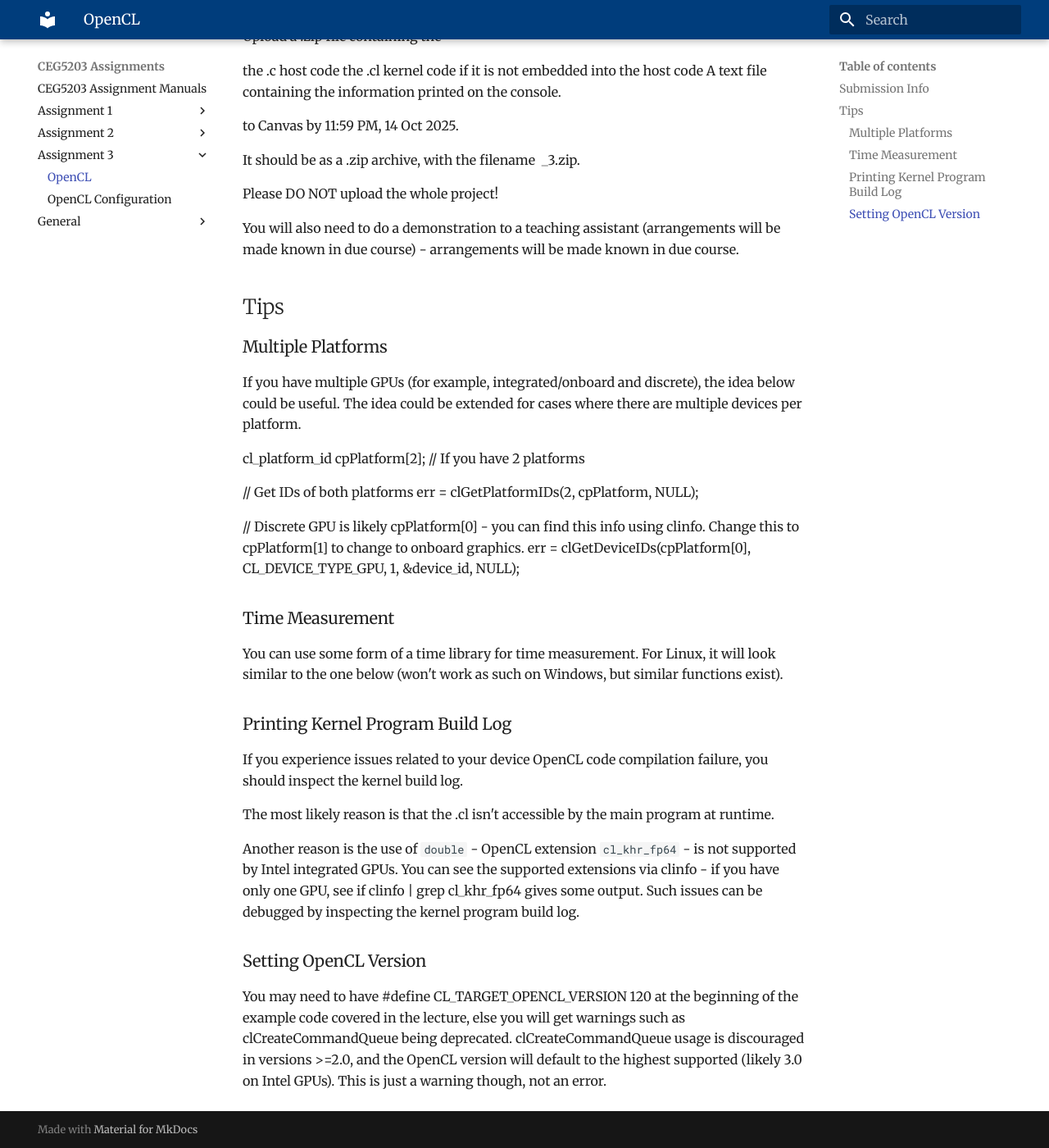
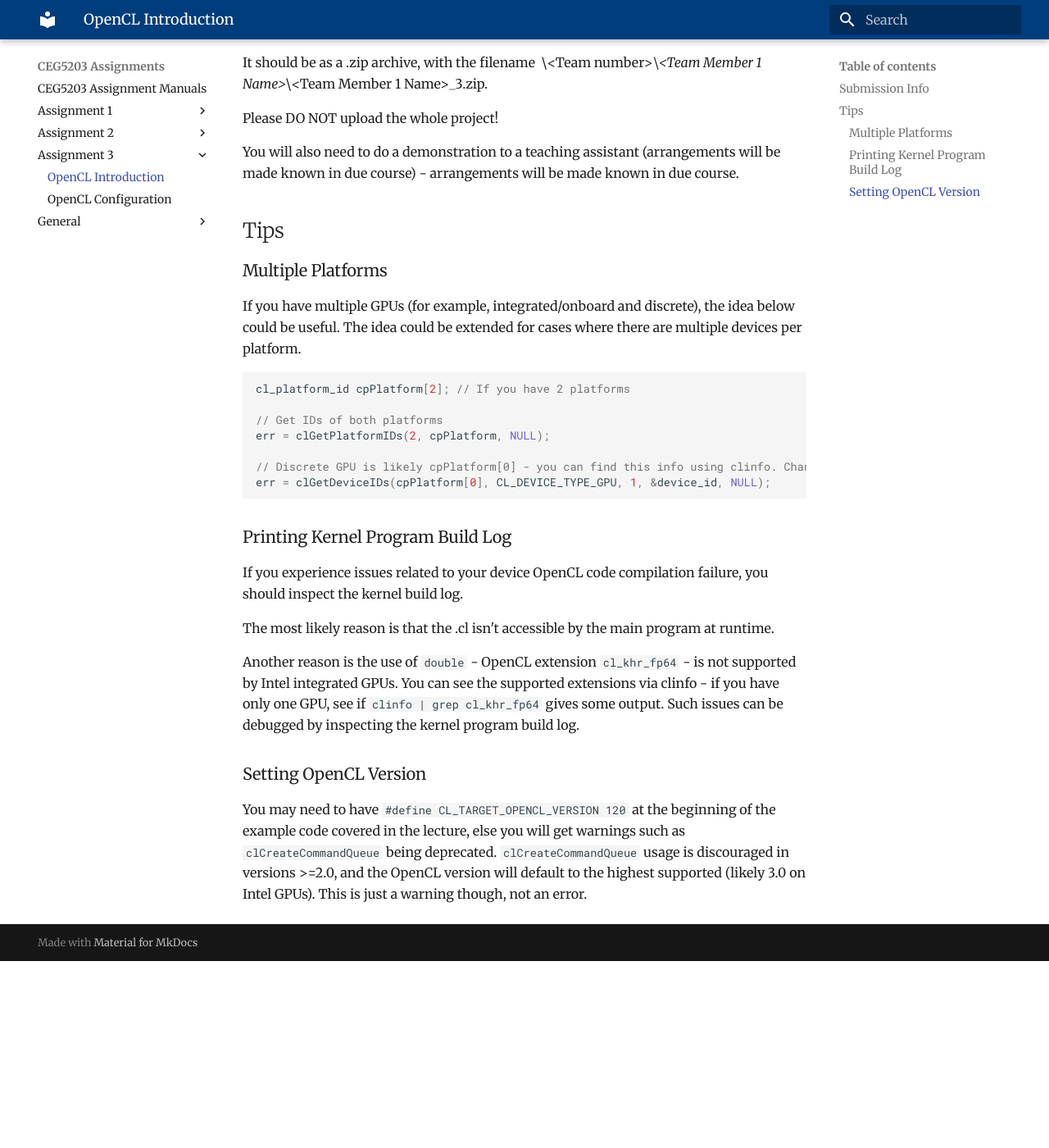
Before and after one commit to NUS-CEG5203/assignments, an MkDocs documentation site: the page built from docs/Assignment_3/1_OpenCL_Intro.md, in a window 1280 px wide and 1400 px high, scrolled down 1028 px. Shown: the whole window at 82% size. Built offline with MkDocs 1.6.1 and Material for MkDocs 9.7.7, drawn with Linux system fonts in a browser that asks for light colours; after the commit the page ends 2200 px from its top, so only the background shows below that; some of the changed text lies outside the part shown.

Commit message:
Remove outdated OpenCL introduction and instructions; consolidate and enhance clarity in configuration details for Windows and Linux.

````diff
--- a/docs/Assignment_3/1_OpenCL.md
+++ b/docs/Assignment_3/1_OpenCL_Intro.md
@@ -1,4 +1,4 @@
-# OpenCL
+# OpenCL Introduction
 
 !!! danger "Work in Progress"
     This assignment description is being updated. Information can change substantially.
@@ -17,8 +17,6 @@
 
 4) Implement OpenCL-based acceleration on Kria board? >> May or may not be an eventual requirement. Still a WIP.
 
-You can make use of this file as a starting point - vadd.c , which is slightly enhanced from the one explained in lecture notes. This file has enhanced debugging options, as well as time measurement-related functions. Note that the time functions are Linux-specific, but Windows equivalents exist.
-
 ## Submission Info
 
 Assignment 3 (10 marks)
@@ -29,9 +27,9 @@
 the .cl kernel code if it is not embedded into the host code
 A text file containing the information printed on the console.
 
-to Canvas by 11:59 PM, 14 Oct 2025.
+to Canvas by **11:59 PM, 14 Oct 2025**.
 
-It should be as a .zip archive, with the filename  <Team number>_<Team Member 1 Name>_<Team Member 1 Name>_3.zip.
+It should be as a .zip archive, with the filename  \<Team number\>_\<Team Member 1 Name\>_\<Team Member 1 Name\>_3.zip.
 
 Please DO NOT upload the whole project!
 
@@ -43,6 +41,7 @@
 
 If you have multiple GPUs (for example, integrated/onboard and discrete), the idea below could be useful. The idea could be extended for cases where there are multiple devices per platform.
 
+``` c
 cl_platform_id cpPlatform[2]; // If you have 2 platforms
 
 // Get IDs of both platforms
@@ -50,10 +49,7 @@
 
 // Discrete GPU is likely cpPlatform[0] - you can find this info using clinfo. Change this to cpPlatform[1] to change to onboard graphics.
 err = clGetDeviceIDs(cpPlatform[0], CL_DEVICE_TYPE_GPU, 1, &device_id, NULL);
-
-### Time Measurement
-
-You can use some form of a time library for time measurement. For Linux, it will look similar to the one below (won't work as such on Windows, but similar functions exist).
+```
 
 ### Printing Kernel Program Build Log
 
@@ -61,8 +57,8 @@
 
 The most likely reason is that the .cl isn't accessible by the main program at runtime.
 
-Another reason is the use of `double` - OpenCL extension `cl_khr_fp64` - is not supported by Intel integrated GPUs. You can see the supported extensions via clinfo - if you have only one GPU, see if clinfo | grep cl_khr_fp64 gives some output. Such issues can be debugged by inspecting the kernel program build log.
+Another reason is the use of `double` - OpenCL extension `cl_khr_fp64` - is not supported by Intel integrated GPUs. You can see the supported extensions via clinfo - if you have only one GPU, see if `clinfo | grep cl_khr_fp64` gives some output. Such issues can be debugged by inspecting the kernel program build log.
 
 ### Setting OpenCL Version
 
-You may need to have #define CL_TARGET_OPENCL_VERSION 120 at the beginning of the example code covered in the lecture, else you will get warnings such as clCreateCommandQueue being deprecated. clCreateCommandQueue usage is discouraged in versions >=2.0, and the OpenCL version will default to the highest supported (likely 3.0 on Intel GPUs). This is just a warning though, not an error.
+You may need to have `#define CL_TARGET_OPENCL_VERSION 120` at the beginning of the example code covered in the lecture, else you will get warnings such as `clCreateCommandQueue` being deprecated. `clCreateCommandQueue` usage is discouraged in versions >=2.0, and the OpenCL version will default to the highest supported (likely 3.0 on Intel GPUs). This is just a warning though, not an error.
````
Also changed, not shown: docs/Assignment_3/2_OpenCL_Instructions.md (+8 -3 lines).
